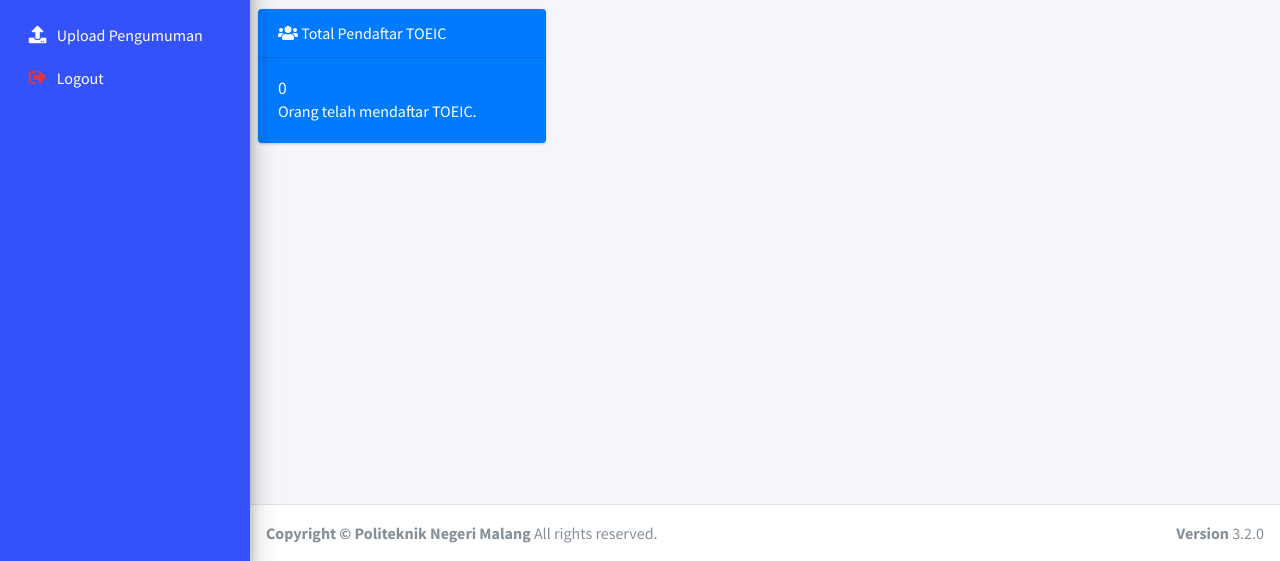
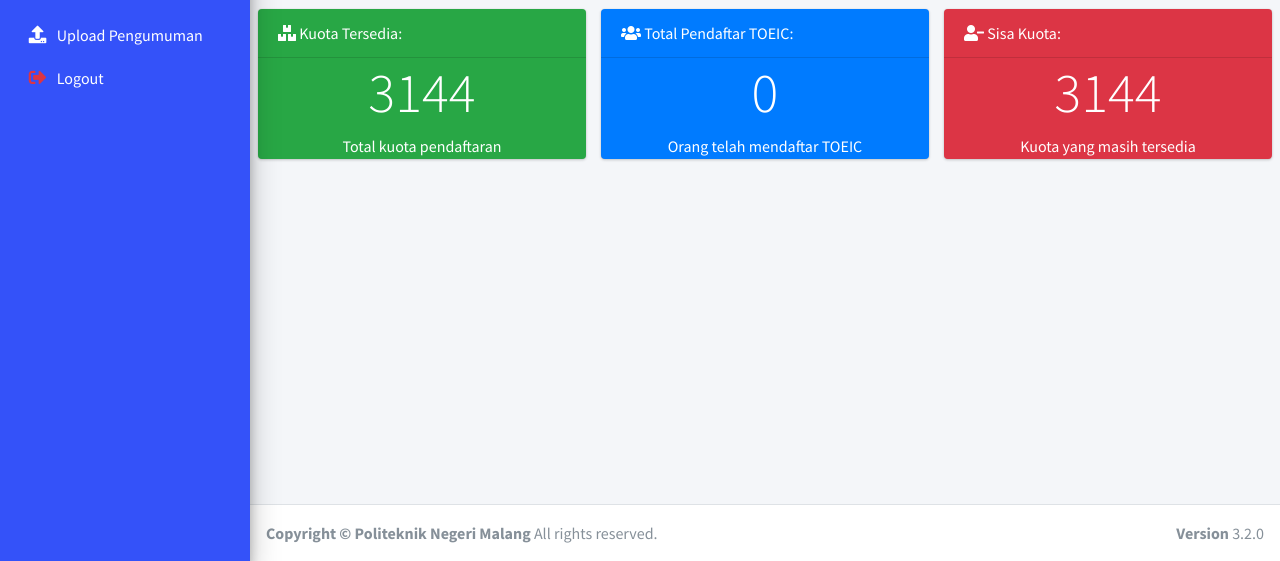
Before and after one commit to jessicaamelia17/PBL-TOEIC, a Laravel app: page /admin/home in a window 1280 px wide. Shown: the part 239-800 px from the top of the page. Run offline with Laravel 10, Linux system fonts and the light colour scheme; the visitor is signed in with stand-in values (Sample User, id 1); data that the repository does not hold is empty; parts of the project's set-up code (start-up, migrations or seed data) failed here and were passed over; some libraries are stand-ins or nearby versions.

Commit message:
kuota daftar di dashboard admin

```diff
--- a/app/Http/Controllers/Admin/AdminAuthController.php
+++ b/app/Http/Controllers/Admin/AdminAuthController.php
@@ -21,11 +21,13 @@ public function index()
         $activeMenu = 'dashboard';
 
         $pendaftar = PendaftarModel::count();
+        $kuota = 3144;
 
         return view('admin.dashboard', [
             'breadcrumb' => $breadcrumb,
             'activeMenu' => $activeMenu,
             'pendaftar' => $pendaftar,
+            'kuota' => $kuota
         ]);
 }
 
--- a/resources/views/admin/dashboard.blade.php
+++ b/resources/views/admin/dashboard.blade.php
@@ -7,16 +7,43 @@
         <div class="card-tools"></div>
     </div>
     <h1>Selamat datang, {{ session('admin_username') }}</h1>
-
 </div>
 
-<div class="card text-white bg-primary mb-3" style="max-width: 18rem;">
-  <div class="card-header">
-    <i class="fas fa-users"></i> Total Pendaftar TOEIC
-  </div>
-  <div class="card-body">
-    <h5 class="card-title display-4">{{ $pendaftar }}</h5>
-    <p class="card-text">Orang telah mendaftar TOEIC.</p>
-  </div>
+<div class="row">
+    <div class="col-md-4">
+        <div class="card text-white bg-success mb-3" style="height: 150px;">
+            <div class="card-header">
+                <i class="fas fa-boxes"></i> Kuota Tersedia:
+            </div>
+            <div class="card-body d-flex flex-column justify-content-center align-items-center">
+                <h1 class="display-4">{{ $kuota }}</h1>
+                <p class="mb-0">Total kuota pendaftaran</p>
+            </div>
+        </div>
+    </div>
+
+    <div class="col-md-4">
+        <div class="card text-white bg-primary mb-3" style="height: 150px;">
+            <div class="card-header">
+                <i class="fas fa-users"></i> Total Pendaftar TOEIC:
+            </div>
+            <div class="card-body d-flex flex-column justify-content-center align-items-center">
+                <h1 class="display-4">{{ $pendaftar }}</h1>
+                <p class="mb-0">Orang telah mendaftar TOEIC</p>
+            </div>
+        </div>
+    </div>
+
+    <div class="col-md-4">
+        <div class="card text-white bg-danger mb-3" style="height: 150px;">
+            <div class="card-header">
+                <i class="fas fa-user-minus"></i> Sisa Kuota:
+            </div>
+            <div class="card-body d-flex flex-column justify-content-center align-items-center">
+                <h1 class="display-4">{{ $kuota - $pendaftar }}</h1>
+                <p class="mb-0">Kuota yang masih tersedia</p>
+            </div>
+        </div>
+    </div>
 </div>
 @endsection
```
